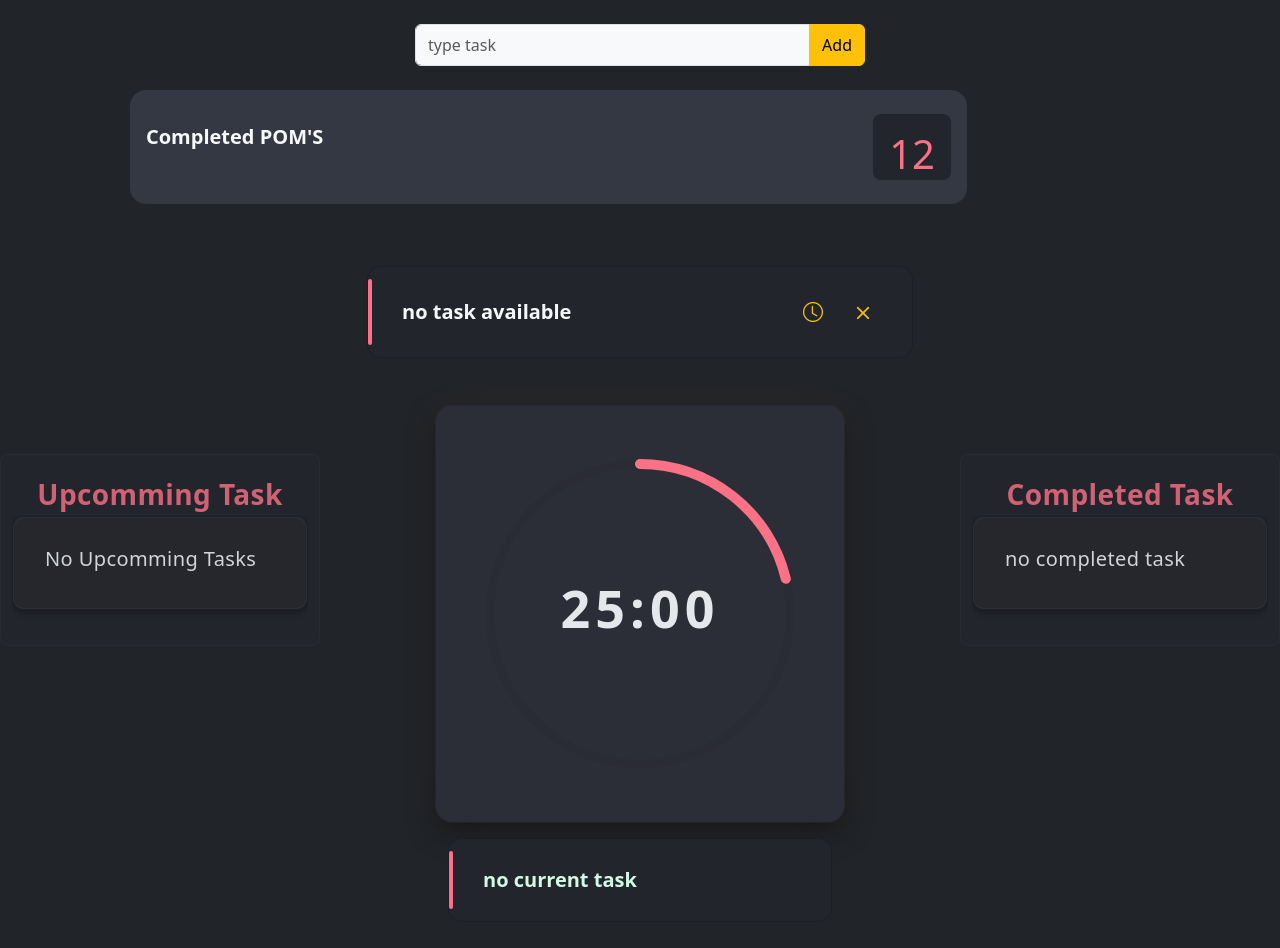
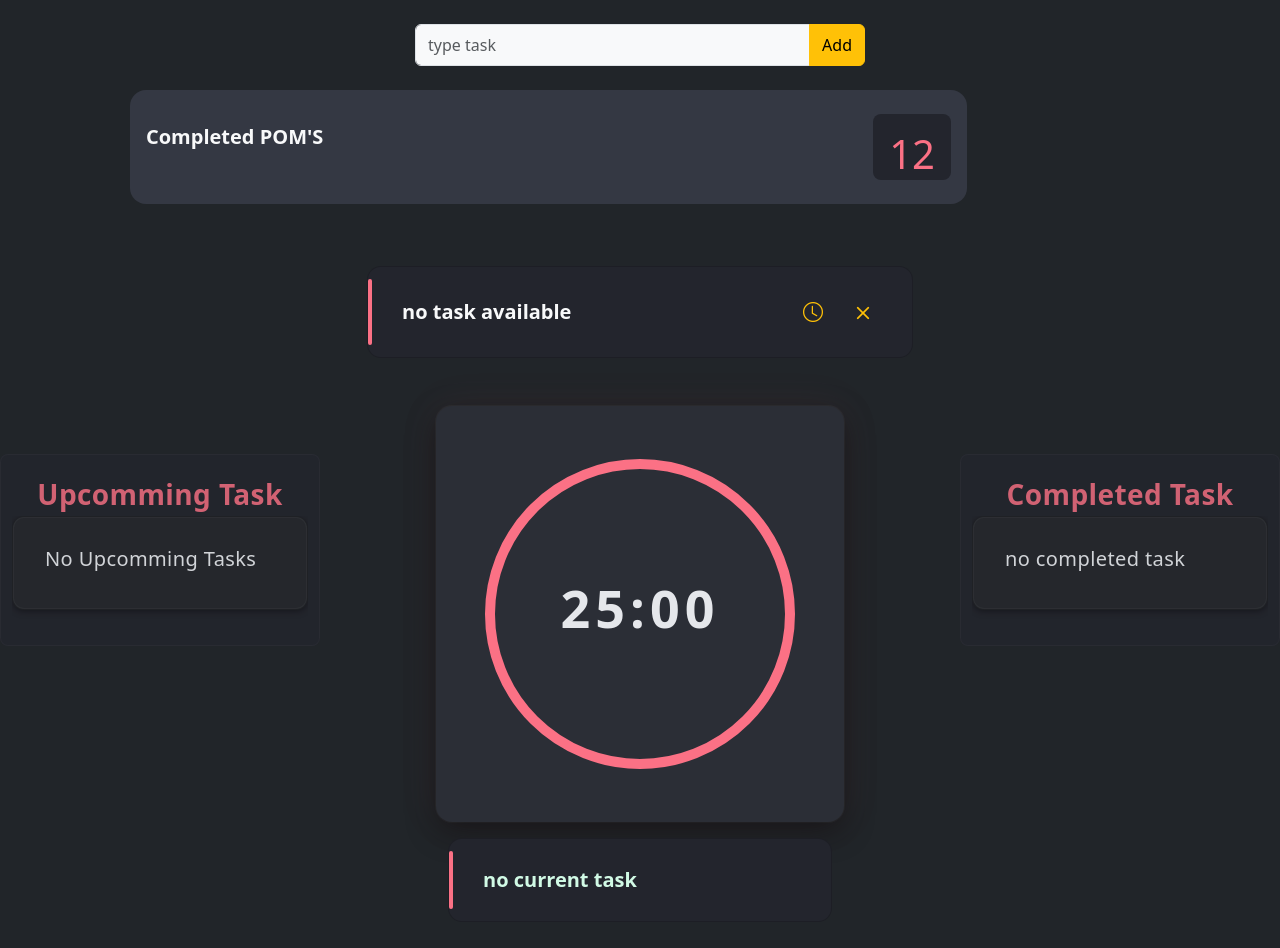
Before and after one commit to yaseen-s-8547/stuPom, a React (Vite) app: page / in a window 1280 px wide. Shown: the top 948 px of the page. Built offline with nearby package versions, Linux system fonts and the light colour scheme.

Commit message:
add progress visualization to Pomodoro component; calculate dash offset for timer display

```diff
--- a/src/Timer/Pomodoro.jsx
+++ b/src/Timer/Pomodoro.jsx
@@ -63,6 +63,10 @@ function Pomodoro({ startNextTask, task, completeCurrentTask }) {
         }
     }, [timerMode, POMODORO_DURATION, BREAK_DURATION])
     const hasNextTask = task.some(task => task.status === "next")
+    const RADIUS = 150
+    const CIRCUMFERENCE = 2 * Math.PI * RADIUS
+    const progressRatio = remainingTime / POMODORO_DURATION
+    const dashOffset = CIRCUMFERENCE * (1 - progressRatio)
     return (
         <div className="d-flex flex-column">
             { /* This div will become the visual throne of the app */}
@@ -76,8 +80,10 @@ function Pomodoro({ startNextTask, task, completeCurrentTask }) {
                             strokeWidth="10"
                             fill="none"
                             strokeLinecap="round"
-                            strokeDasharray="200 1000"
+                            style={{ transition: "stroke-dashoffset 1s linear" }}
                             transform="rotate( -90 180 180)"
+                            strokeDasharray={CIRCUMFERENCE}
+                            strokeDashoffset={dashOffset}
                         />
                         <text
                             x="50%"
```
